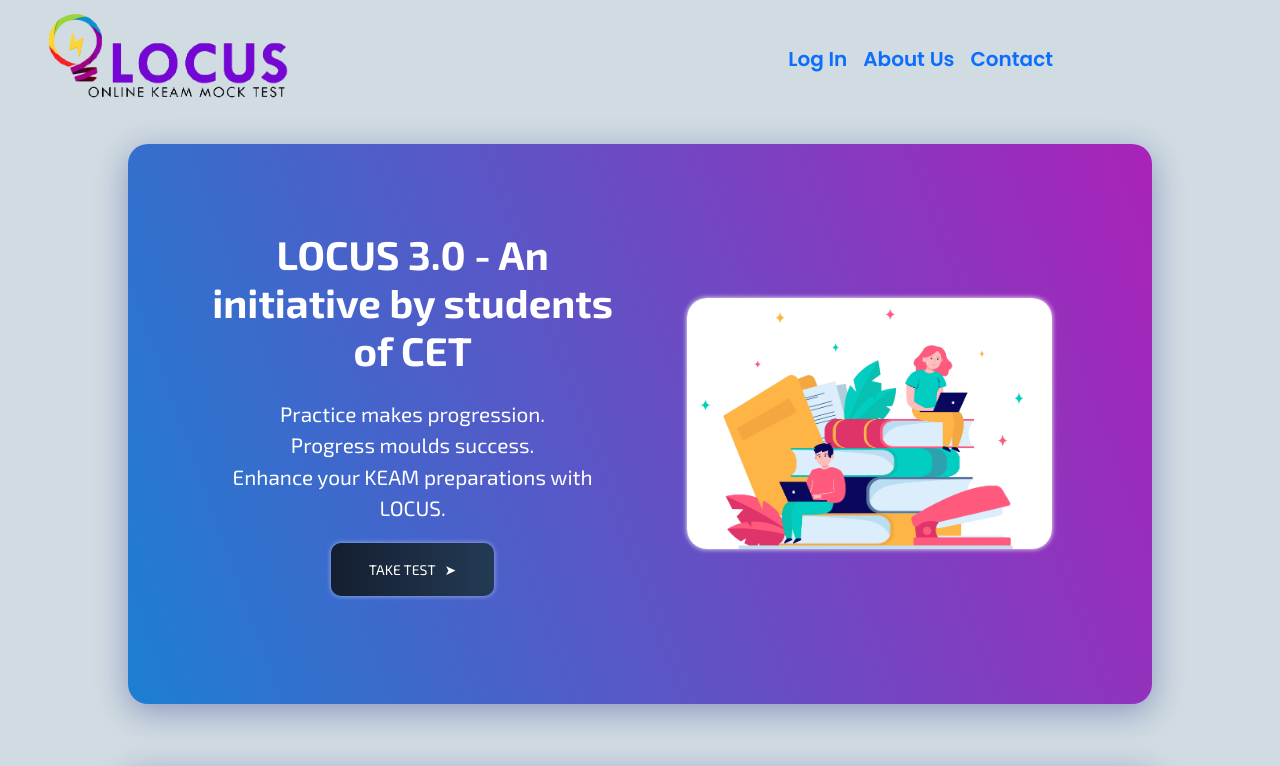
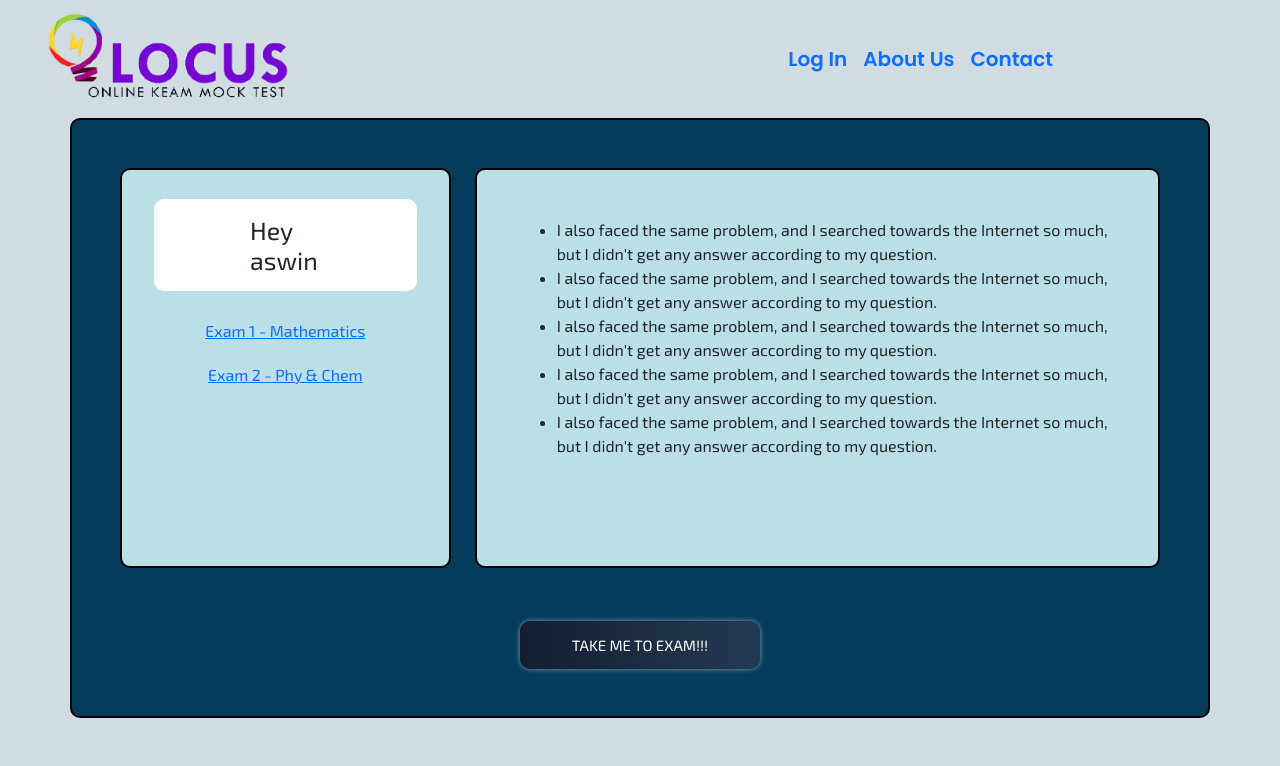
Before and after one commit to aswinap13/locus, a React (Create React App) app: page /Home in a window 1280 px wide. Shown: the top 766 px of the page. Built offline with nearby package versions, Linux system fonts and the light colour scheme.

Commit message:
add userHomepage

```diff
--- a/package.json
+++ b/package.json
@@ -13,6 +13,7 @@
     "react-bootstrap": "^2.2.3",
     "react-dom": "^18.0.0",
     "react-icons": "^4.4.0",
+    "react-router-dom": "^6.3.0",
     "react-scripts": "5.0.0",
     "react-spinners": "^0.12.0",
     "web-vitals": "^2.1.4"
--- a/src/App.js
+++ b/src/App.js
@@ -4,6 +4,8 @@ import RegBody from './homepage/RegBody';
 import 'bootstrap/dist/css/bootstrap.min.css';
 import styles from './App.module.css';
 import CircleLoader from "react-spinners/CircleLoader";
+import {BrowserRouter as Router, Route, Routes} from 'react-router-dom';
+import UserHome from './user/UserHome';
 
 
 function App() {
@@ -27,12 +29,15 @@ function App() {
           </div>
 
         :
-          <>
+          <Router>
             <header>
             {<NavbarHeader/>}
             </header>
-            <RegBody/>
-          </>
+            <Routes>
+                <Route exact path="/" element={<RegBody/>}/>
+                <Route exact path="/Home" element={<UserHome/>}/>
+            </Routes>
+          </Router>
     }
 
     </div>
--- a/src/App.module.css
+++ b/src/App.module.css
@@ -1,6 +1,8 @@
 .App{
   background-color: #d0dbe2;
   font-family: 'Exo 2', sans-serif;width: 100%;
+  height: 100%;
+  padding-bottom: 4rem;
  }
  .btn:focus {
      outline: none;
--- a/src/homepage/NavbarHeader.jsx
+++ b/src/homepage/NavbarHeader.jsx
@@ -2,14 +2,14 @@ import React from 'react';
 import { useState } from 'react';
 import 'bootstrap/dist/css/bootstrap.min.css';
 import classes from './NavbarHeader.module.css';
-import Former from '../registration/Former';
 import { FaListUl } from 'react-icons/fa';
 // import RegBody from './RegBody';
-import { Link } from 'react-router-dom';
+// import Former from '../registration/Former';
+// import { Link } from 'react-router-dom';
 import  Login  from '../login/Login';
 
 
-function NavbarHeader() {
+const NavbarHeader=() => {
   // const [active,setactive] = useState("false");
   const [activelog,setactivelog] = useState("false");
   return (
--- a/src/login/Login.jsx
+++ b/src/login/Login.jsx
@@ -1,7 +1,8 @@
 import React,{useState} from 'react'
 import 'bootstrap/dist/css/bootstrap.min.css';
-import classes from './login.module.css'
-import loginSuccess from './loginSucces';
+import classes from './login.module.css';
+import UserHome from '../user/UserHome';
+
 
  const Login=(props) => {
 
@@ -13,7 +14,6 @@ import loginSuccess from './loginSucces';
   function submitForm() {
     setIsSubmitted(true);
   }
-
   return (
     <div className={classes.cont}>
         {!isSubmitted ? (
@@ -26,13 +26,12 @@ import loginSuccess from './loginSucces';
                 <input type="text" ></input>
                 <label htmlFor="userID">password</label>
                 <input type="password"></input>
-                <button type='submit'>Submit</button>
+                <button type='submit' onClick={submitForm}>Submit</button>
             </form>
           </>
         ) : (
-          <loginSuccess />
+          <UserHome />
         )}
-
     </div>
   )
 }
--- a/src/login/loginSucces.jsx
+++ /dev/null
@@ -1,15 +0,0 @@
-import React from 'react';
-import './login.module.css';
-
-const FormSuccess = () => {
-  return (
-    <div className='form-content-right'>
-      <img className='form-img-2' src={require('../img/logo.png')} alt='success-image' />
-      <h1 className='form-success'>We've received your request!
-      <br/>Check your mail for further details.
-      </h1>
-    </div>
-  );
-};
-
-export default FormSuccess;
--- a/src/user/aboutUser.jsx
+++ b/src/user/aboutUser.jsx
@@ -0,0 +1,17 @@
+import React,{useState} from 'react'
+import 'bootstrap/dist/css/bootstrap.min.css';
+import classes from  './userhome.module.css';
+
+ const AboutUser=() => {
+
+
+  return (
+        <div className={classes.aboutuser}>
+
+            <h1>Hey aswin</h1>
+            <a href="">Exam 1 - Mathematics</a>
+            <a href="">Exam 2 - Phy & Chem</a>
+        </div>
+    )
+        }
+export default AboutUser;
--- a/src/user/instructions.jsx
+++ b/src/user/instructions.jsx
@@ -0,0 +1,20 @@
+import React,{useState} from 'react'
+import 'bootstrap/dist/css/bootstrap.min.css';
+import  classes from './userhome.module.css';
+
+ const Instructions=() => {
+
+  return (
+      <div className={classes.instructions}>
+        <ul>
+            <li>I also faced the same problem, and I searched towards the Internet so much, but I didn't get any answer according to my question.</li>
+            <li>I also faced the same problem, and I searched towards the Internet so much, but I didn't get any answer according to my question.</li>
+            <li>I also faced the same problem, and I searched towards the Internet so much, but I didn't get any answer according to my question.</li>
+            <li>I also faced the same problem, and I searched towards the Internet so much, but I didn't get any answer according to my question.</li>
+            <li>I also faced the same problem, and I searched towards the Internet so much, but I didn't get any answer according to my question.</li>
+        </ul>
+
+      </div>
+  )
+}
+export default Instructions;
--- a/src/user/status.jsx
+++ b/src/user/status.jsx
@@ -0,0 +1,52 @@
+import React,{useState} from 'react'
+import 'bootstrap/dist/css/bootstrap.min.css';
+import  classes from './userhome.module.css';
+
+ const Status=() => {
+
+
+  return (
+      <div className={classes.subjects}>
+          <div className={classes.maths}>
+              <h4>Mathematics</h4>
+              <h5>Total Number of questions : </h5>
+              <br/>
+              <h5>Number of Questions answered : </h5>
+              <br/>
+              <h5>Number of correct answers : </h5>
+              <br/>
+              <h5>Number of Incorrect answers : </h5>
+
+              <br/>
+              <h5>Total Marks : </h5>
+          </div>
+          {/* <div className={classes.physics}>
+              <h4>Physics</h4>
+              <h5>Total Number of questions : </h5>
+              <br/>
+              <h5>Number of Questions answered : </h5>
+              <br/>
+              <h5>Number of correct answers : </h5>
+              <br/>
+              <h5>Number of Incorrect answers : </h5>
+
+              <br/>
+              <h5>Total Marks : </h5>
+            </div>
+          <div className={classes.chemistry}>
+              <h4>Chemistry</h4>
+              <h5>Total Number of questions : </h5>
+              <br/>
+              <h5>Number of Questions answered : </h5>
+              <br/>
+              <h5>Number of correct answers : </h5>
+              <br/>
+              <h5>Number of Incorrect answers : </h5>
+
+              <br/>
+              <h5>Total Marks : </h5>
+            </div> */}
+      </div>
+  )
+}
+export default Status;
--- a/src/user/userhome.jsx
+++ b/src/user/userhome.jsx
@@ -1,20 +1,29 @@
-import React from 'react'
-
-function userhome() {
-  return (
-    <div>
-        <header></header>
-        <div>
-            <aboutUser/>
-            <div>
-
-            </div>
-        </div>
+import React,{useState} from 'react'
+import 'bootstrap/dist/css/bootstrap.min.css';
+import  classes from './userhome.module.css';
+import AboutUser from './AboutUser';
+import Instructions from '../user/Instructions';
+import Status from '../user/Status';
 
 
+ const UserHome=() => {
+
+
+  return (
+    <div className={`${classes.userhome} container`}>
+      <div className="row usercontent md-12">
+        <div className="userdetails col-md-4">
+          <AboutUser/>
+        </div>
+        <div className="examdetails col-md-8">
+
+          <Instructions/>
+          {/* <Status/> */}
+        </div>
+        <button className={`${classes.takemeto} btn`}>Take me to exam!!!</button>
+      </div>
 
     </div>
   )
-}
-
-export default userhome
+ }
+ export default UserHome;
--- /dev/null
+++ b/src/user/userhome.module.css
@@ -0,0 +1,81 @@
+body{
+    box-sizing: border-box;
+}
+.userhome{
+    height: 75vh;
+    border: 2px solid rgb(0, 0, 0);
+    padding: 3rem;
+    background-color:#053c5c;
+    border-radius: 10px;
+}
+.aboutuser{
+    border-radius: 10px;
+    height: 50vh;
+    padding: 2rem;
+    background-color:#BADFE7;
+    border: 2px solid rgb(0, 0, 0);
+    display: flex;
+    flex-direction: column;
+    align-items: center;
+    justify-content: center;
+}
+.aboutuser h1{
+    border-radius: 10px;
+    font-size: 25px;
+    padding: 1rem 6rem;
+    background-color: #fff;
+    margin-top: -150px;
+}
+.aboutuser a{
+    margin-top: 20px;
+}
+.instructions{
+    border-radius: 10px;
+    background-color: #BADFE7;
+    height: 100%;
+    border: 2px solid rgb(0, 0, 0);
+    padding: 3rem;
+}
+.subjects{
+    border-radius: 10px;
+    background-color: #BADFE7;
+    height: 100%;
+    border: 2px solid rgb(0, 0, 0);
+    padding: 3rem;
+}
+.maths h5{
+  margin: 0;
+}
+.maths h4{
+    text-decoration: underline;
+    margin-bottom: 10px;
+}
+.takemeto{
+    display: block;
+    outline: none;
+    border: none;
+    text-align: center;
+    text-transform: uppercase;
+    width: 15rem;
+    text-decoration: none;
+    padding: 1rem 2rem;
+    font-size: 15px;
+    margin-top: 3rem;
+    font-family: 'Exo 2', sans-serif;
+    margin: 5% auto;
+    padding: 0.8rem 1.2rem;
+    transition: 0.5s;
+    border-radius: 10px;
+    background-size: 200% auto;
+    color: white;
+    box-shadow: 0 0 5px rgb(255 255 255 / 51%);
+    background-image: linear-gradient(to right, #141E30 0%, #243B55 51%, #141E30 100%);
+}
+.takemeto:hover{
+    background-position: right center;
+    color: #ffffff;
+
+}
+.takemeto:focus{
+    box-shadow: none;
+}
```
Also changed, not shown: 1 other file (tests, documents, lock files or other folders).
